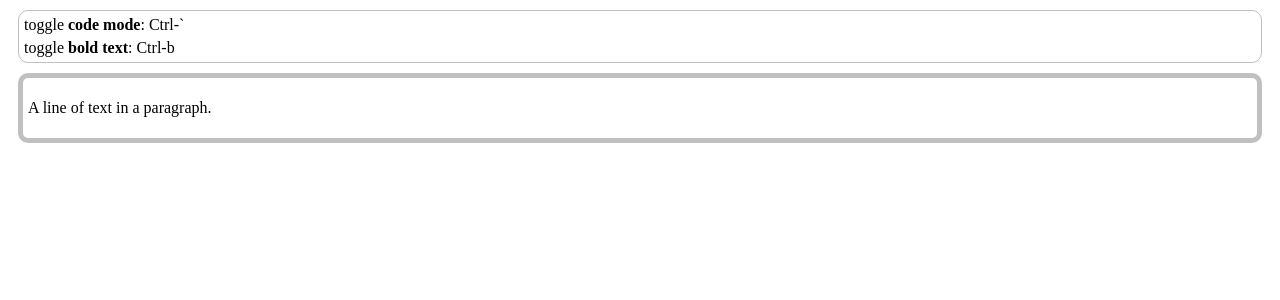
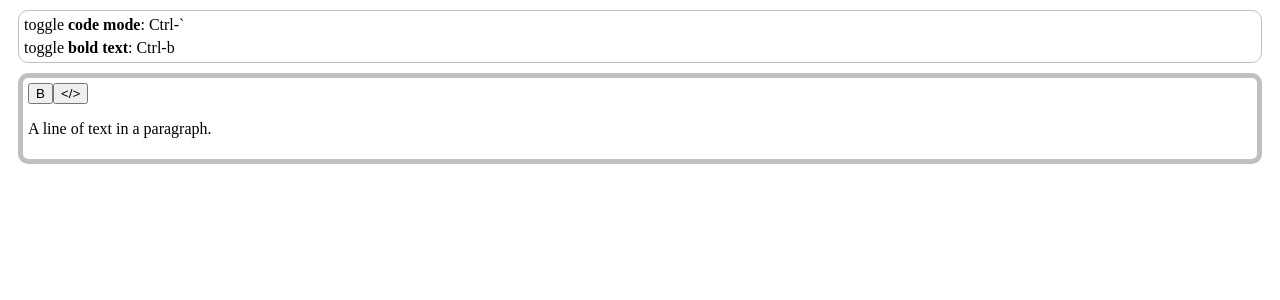
Before and after one commit to vlad8zavr/awesome-text-web-editor, a React app: page / in a window 1280 px wide. Shown: the top 300 px of the page. Built offline with nearby package versions, Linux system fonts and the light colour scheme.

Commit message:
toolbar started

```diff
--- a/src/components/Editor/Editor.tsx
+++ b/src/components/Editor/Editor.tsx
@@ -60,6 +60,24 @@ const SyncingEditor: React.FC = () => {
                 value={value}
                 onChange={value => setValue(value as State[])}
             >
+                <div>
+                    <button
+                    onMouseDown={event => {
+                        event.preventDefault()
+                        CustomEditor.toggleBoldMark(editor)
+                    }}
+                    >
+                    B
+                    </button>
+                    <button
+                    onMouseDown={event => {
+                        event.preventDefault()
+                        CustomEditor.toggleCodeBlock(editor)
+                    }}
+                    >
+                    &lt;/&gt;
+                    </button>
+                </div>
                 <Editable
                     renderElement={renderElement}
                     renderLeaf={renderLeaf}
```
